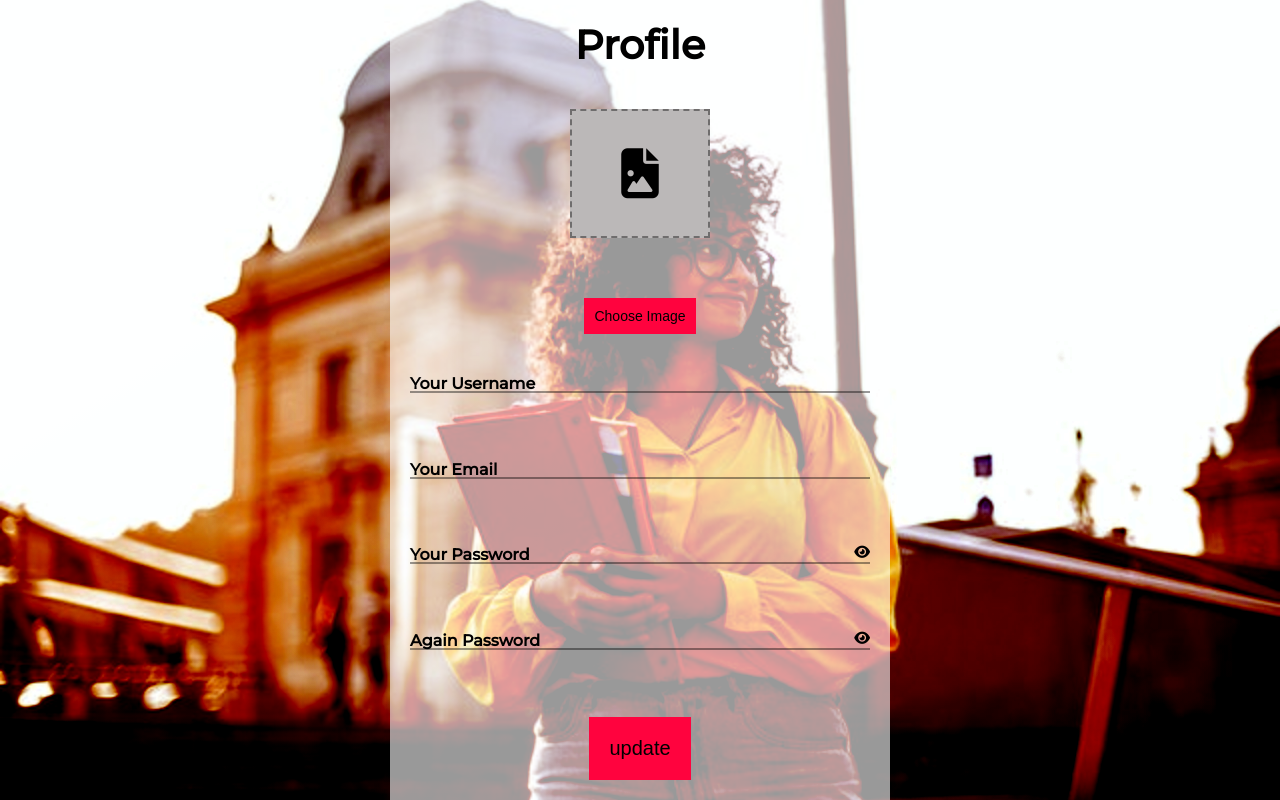
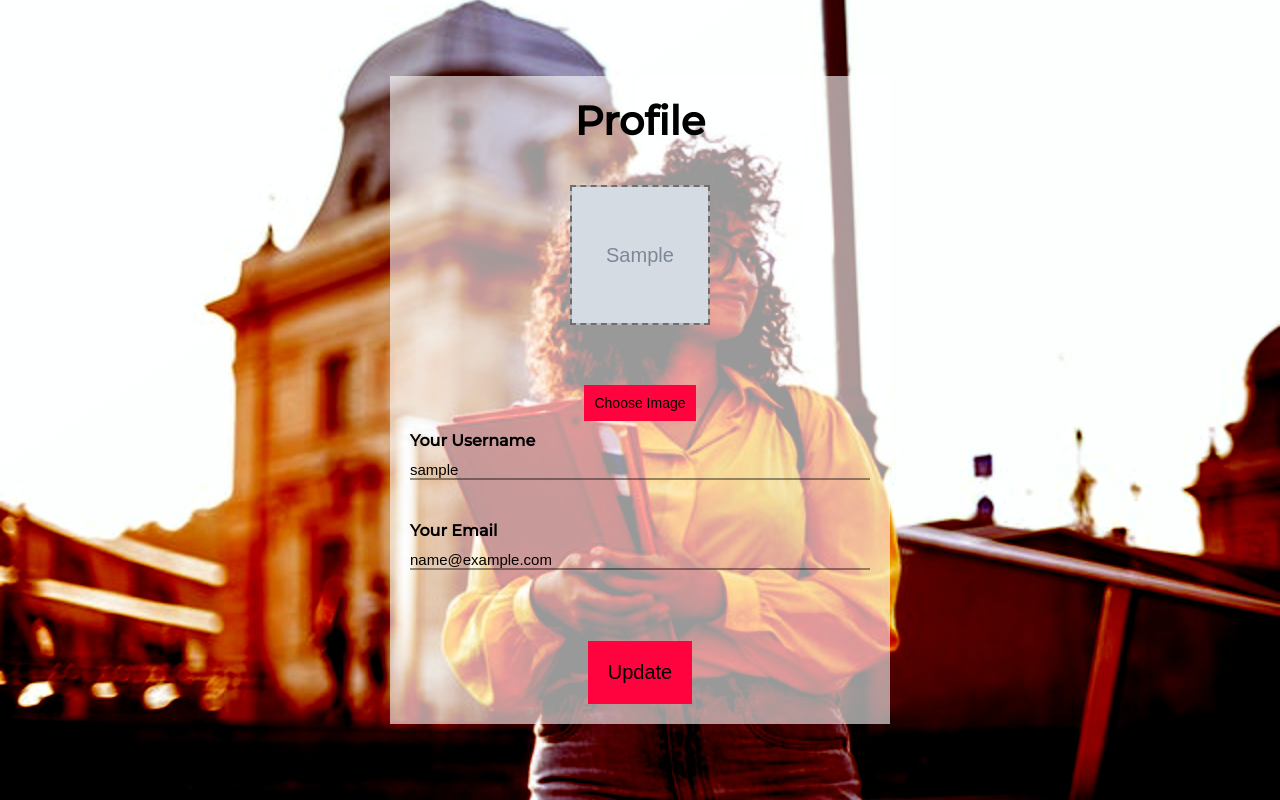
Before and after one commit to greatAlhazen/express-flower-shop, a Node server app: template views/profile.ejs in a window 1280 px wide. Run offline with Node 20, Linux system fonts and the light colour scheme; the template is opened without the code that fills it: most values are stand-ins (such as "Sample title", 1, 10 or a date in 2020); grey boxes marked "Sample" are stand-in pictures; some libraries are stand-ins or nearby versions.

Commit message:
fix some ui bugs and create user profile update logic

```diff
--- a/controllers/home.js
+++ b/controllers/home.js
@@ -5,5 +5,7 @@ module.exports.homePage = async(req,res,next) =>{
         username:req.username,
         isAdmin:req.isAdmin,
         id,
+        email: req.email,
+        image,
     })
 }
--- a/package.json
+++ b/package.json
@@ -10,6 +10,7 @@
   "license": "ISC",
   "dependencies": {
     "bcryptjs": "^2.4.3",
+    "cloudinary": "^1.32.0",
     "connect-flash": "^0.1.1",
     "dotenv": "^16.0.3",
     "ejs": "^3.1.8",
@@ -17,6 +18,8 @@
     "express-session": "^1.17.3",
     "jsonwebtoken": "^8.5.1",
     "mongoose": "^6.8.0",
+    "multer": "^1.4.5-lts.1",
+    "multer-storage-cloudinary": "^4.0.0",
     "nodemon": "^2.0.20"
   }
 }
--- a/public/css/profile.css
+++ b/public/css/profile.css
@@ -78,15 +78,9 @@
 
 .formContainerBox h4{
     position: absolute;
-    top:0;
+    top:-3rem;
     left:0;
     font-size:1.6rem;
-}
-
-.formContainerBox input:focus ~ h4,
-.formContainerBox input:valid ~ h4
-{
-    top:-3rem;
 }
 
 
--- a/public/scripts/loginValidation.js
+++ b/public/scripts/loginValidation.js
@@ -1,15 +1,14 @@
 
 const username = document.querySelector('#username');
-let validateName;
+let validateName = false;
 const password = document.querySelector('#password');
-let validatePassword;
+let validatePassword = false;
 const submitButton = document.querySelector('#submitButton')
 
 username.addEventListener('keyup',function(){
     let nameError = document.querySelector('#nameError');
     if (username.value.length == 0){
         nameError.innerHTML = 'username is required';
-        validateName = false;
         nameError.style.color = 'var(--main-color)'
     }else{
         nameError.innerHTML = 'valid';
@@ -25,7 +24,6 @@ password.addEventListener('keyup',function(){
     let passwordError = document.querySelector('#passwordError');
     if (password.value.length == 0){
         passwordError.innerHTML = 'password is required';
-        validatePassword = false;
         passwordError.style.color = 'var(--main-color)'
     }else{
         passwordError.innerHTML = 'valid';
--- a/public/scripts/profile.js
+++ b/public/scripts/profile.js
@@ -2,6 +2,7 @@
 const button = document.querySelector('.imageBtn');
 const file = document.querySelector('#file');
 const imageArea = document.querySelector('.imageUpload');
+
 
 button.addEventListener('click',function(){
     file.click();
@@ -21,4 +22,58 @@ file.addEventListener('change',function(){
         imageArea.dataset.img = image.name
     }
     reader.readAsDataURL(image);
-})
+});
+
+
+
+const username = document.querySelector('#username');
+let validateName = false;
+const email = document.querySelector('#email');
+let validateEmail = false;
+const submitButton = document.querySelector('#submitButton')
+
+
+
+username.addEventListener('keyup',function(){
+    let nameError = document.querySelector('#nameError');
+    if (username.value.length == 0){
+        nameError.innerHTML = 'username is required';
+        nameError.style.color = 'var(--main-color)'
+    }else if(!(username.value.match('^[A-Za-z0-9]{2,18}$'))){
+        nameError.innerHTML = 'username character between 2 and 18';
+        nameError.style.color = 'var(--main-color)'
+    }else{
+        nameError.innerHTML = 'valid';
+        nameError.style.color = 'var(--secondary-color)';
+        validateName = true;
+    }
+
+});
+
+email.addEventListener('keyup',function(){
+    let emailError = document.querySelector('#emailError');
+    console.log(emailError)
+    if(email.value.length == 0){
+        emailError.innerHTML = 'email is required';
+        emailError.style.color = 'var(--main-color)'
+    }else if(!(email.value.match(/^\w+@[a-zA-Z_]+?\.[a-zA-Z]{2,3}$/))){
+        emailError.innerHTML = 'email is not valid';
+        emailError.style.color = 'var(--main-color)'
+    }else{
+        emailError.innerHTML = 'valid';
+        emailError.style.color = 'var(--secondary-color)';
+        validateEmail = true;
+    }
+
+});
+
+const validateForm = () =>{
+    if(!validateName || !validateEmail || !validatePassword || !validateAgain){
+        let commonError = document.querySelector('#commonError');
+        commonError.innerHTML = 'please fix all error and fill blank areas before submit';
+        setTimeout(function(){commonError.style.display = 'none'},3000)
+        return false
+    }
+
+    return true
+}
--- a/public/scripts/registerValidation.js
+++ b/public/scripts/registerValidation.js
@@ -1,23 +1,21 @@
 
 const username = document.querySelector('#username');
-let validateName;
+let validateName = false;
 const email = document.querySelector('#email');
-let validateEmail = true;
+let validateEmail = false;
 const password = document.querySelector('#password');
-let validatePassword;
+let validatePassword=false;
 const againPassword = document.querySelector('#againPassword');
-let validateAgain = true;
+let validateAgain = false;
 const submitButton = document.querySelector('#submitButton')
 
 username.addEventListener('keyup',function(){
     let nameError = document.querySelector('#nameError');
     if (username.value.length == 0){
         nameError.innerHTML = 'username is required';
-        validateName = false;
         nameError.style.color = 'var(--main-color)'
     }else if(!(username.value.match('^[A-Za-z0-9]{2,18}$'))){
         nameError.innerHTML = 'username character between 2 and 18';
-        validateName = false;
         nameError.style.color = 'var(--main-color)'
     }else{
         nameError.innerHTML = 'valid';
@@ -32,11 +30,9 @@ email.addEventListener('keyup',function(){
     console.log(emailError)
     if(email.value.length == 0){
         emailError.innerHTML = 'email is required';
-        validateEmail = false;
         emailError.style.color = 'var(--main-color)'
     }else if(!(email.value.match(/^\w+@[a-zA-Z_]+?\.[a-zA-Z]{2,3}$/))){
         emailError.innerHTML = 'email is not valid';
-        validateEmail = false;
         emailError.style.color = 'var(--main-color)'
     }else{
         emailError.innerHTML = 'valid';
@@ -51,11 +47,9 @@ password.addEventListener('keyup',function(){
     let passwordError = document.querySelector('#passwordError');
     if (password.value.length == 0){
         passwordError.innerHTML = 'password is required';
-        validatePassword = false;
         passwordError.style.color = 'var(--main-color)'
     }else if(!(password.value.match('^(?=.*[a-z])(?=.*[A-Z])(?=.*[0-9])(?=.*[ -/:-@[-`{-~]).{6,64}$'))){
         passwordError.innerHTML = 'password should be 6-20 characters and include 1 letter,1 number and 1 special character';
-        validatePassword = false;
         passwordError.style.color = 'var(--main-color)'
     }else{
         passwordError.innerHTML = 'valid';
@@ -69,11 +63,9 @@ againPassword.addEventListener('keyup',function(){
     console.log(password.value);
     if (againPassword.value.length == 0){
         againError.innerHTML = 'password is required';
-        validateAgain = false;
         againError.style.color = 'var(--main-color)'
     }else if(!(againPassword.value.match(password.value))){
         againError.innerHTML = 'password does not match';
-        validateAgain = false;
         againError.style.color = 'var(--main-color)'
     }else{
         againError.innerHTML = 'valid';
--- a/routes/auth.js
+++ b/routes/auth.js
@@ -1,11 +1,12 @@
 const router = require('express').Router();
 const auth = require('../controllers/auth');
+const catchAsync = require('../utils/asyncError');
 
 router.route('/register').get(auth.getRegister)
-.post(auth.postRegister);
+.post(catchAsync(auth.postRegister));
 
 router.route('/login').get(auth.getlogin)
-.post(auth.postLogin);
+.post(catchAsync(auth.postLogin));
 
 router.route('/logout').post(auth.logout);
 
--- a/utils/asyncError.js
+++ b/utils/asyncError.js
@@ -1,5 +1,5 @@
-const catchAsync = (func) =>{
-    return (req,res,next) =>{
-        func(req,res,next).catch(err => next(err));
+module.exports = func => {
+    return (req, res, next) => {
+        func(req, res, next).catch(next);
     }
 }
--- a/views/partials/navbar.ejs
+++ b/views/partials/navbar.ejs
@@ -21,10 +21,10 @@
         </div>
         <div class="fas fa-bars" id="menu"></div>
         <% if(username && username.length) {%>
-        <img src="/images/user.jpg" class="userImage" id="userImage" alt="userImage">
+        <img src=<%= image  %>  class="userImage" id="userImage" alt="userImage">
         <div class="userInfo">
             <div class="userInfoTop">
-            <img src="/images/user.jpg" alt="userImage">
+            <img src=<%= image  %>  alt="userImage">
             <h4 class="userInfoTopTitle"><%= username  %> </h4>
         </div>
         <ul class="userInfoLinks">
--- a/views/profile.ejs
+++ b/views/profile.ejs
@@ -5,42 +5,27 @@
 
 
     <section class="userPage">
-        <form class="formContainer">
+        <form class="formContainer" action="/user/update/<%= id  %> " method="POST" enctype="multipart/form-data">
             <h1 class="formContainerTitle">Profile</h1>
-            <input type="file" hidden id="file" accept="image/*">
+            <input type="file" name="image" hidden id="file" accept="image/*" value=<%= image  %> >
          <div class="imageUpload" data-img="">
             <i class="fa-solid fa-file-image"></i>
+            <img src=<%=image  %>  alt="">
         </div>
         <button type="button" class="btn-2 imageBtn">Choose Image</button>
         <div class="formContainerBox">
-            <input type="text" name="username" autocomplete="off" id="username" required>
+            <input type="text" name="username" autocomplete="off" id="username" value=<%= username  %> >
             <h4>Your Username</h4>
             <span class="formContainerBoxInfo" id="nameError"></span>
         </div>
         <div class="formContainerBox">
-            <input type="email" name="email"  autocomplete="off" id="email" required>
+            <input type="email" name="email"  autocomplete="off" id="email" value=<%= email  %> >
             <h4>Your Email</h4>
             <span class="formContainerBoxInfo" id="emailError"></span>
         </div>
-        <div class="formContainerBox">
-            <input type="password" name="password"  autocomplete="off" id="password" required>
-            <span class="fas fa-eye"></span>
-            <span class="fas fa-eye-slash"></span>
-            <h4>Your Password</h4>
-            <span class="formContainerBoxInfo" id="passwordError"></span>
-        </div>
-        <div class="formContainerBox">
-            <input type="password" autocomplete="off" id="againPassword" required>
-            <span class="fas fa-eye"></span>
-            <span class="fas fa-eye-slash"></span>
-            <h4>Again Password</h4>
-            <span class="formContainerBoxInfo" id="againError"></span>
-        </div>
-        <button class="btn-2" id="submitButton" onclick="return validateForm()">update</button>
+        <button class="btn-2" id="submitButton" onclick="return validateForm()">Update</button>
     </form>
     </section>
 
     <script src="/scripts/profile.js"></script>
-    <script src="/scripts/form.js"></script>
-    <script src="/scripts/registerValidation.js"></script>
     <%- include('partials/end')  %>
```
Also changed, not shown: cloudinary/cloudinary.js (added, +30 -0 lines), controllers/user.js (+34 -1 lines), models/user.js (+7 -1 lines), routes/user.js (+9 -1 lines), utils/getUser.js (+7 -3 lines), public/images/person.png (added), public/images/user.jpg (deleted), 1 other file.
